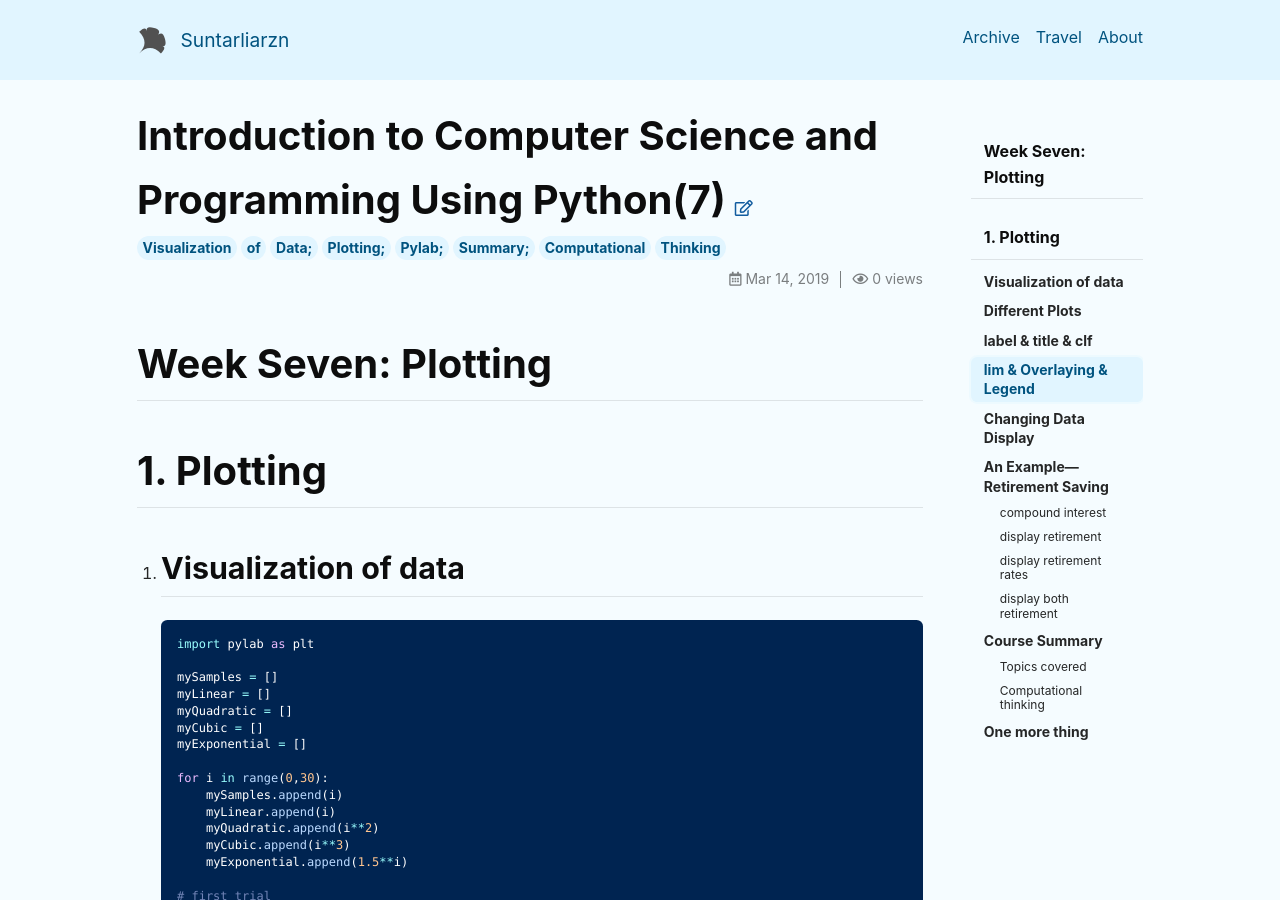
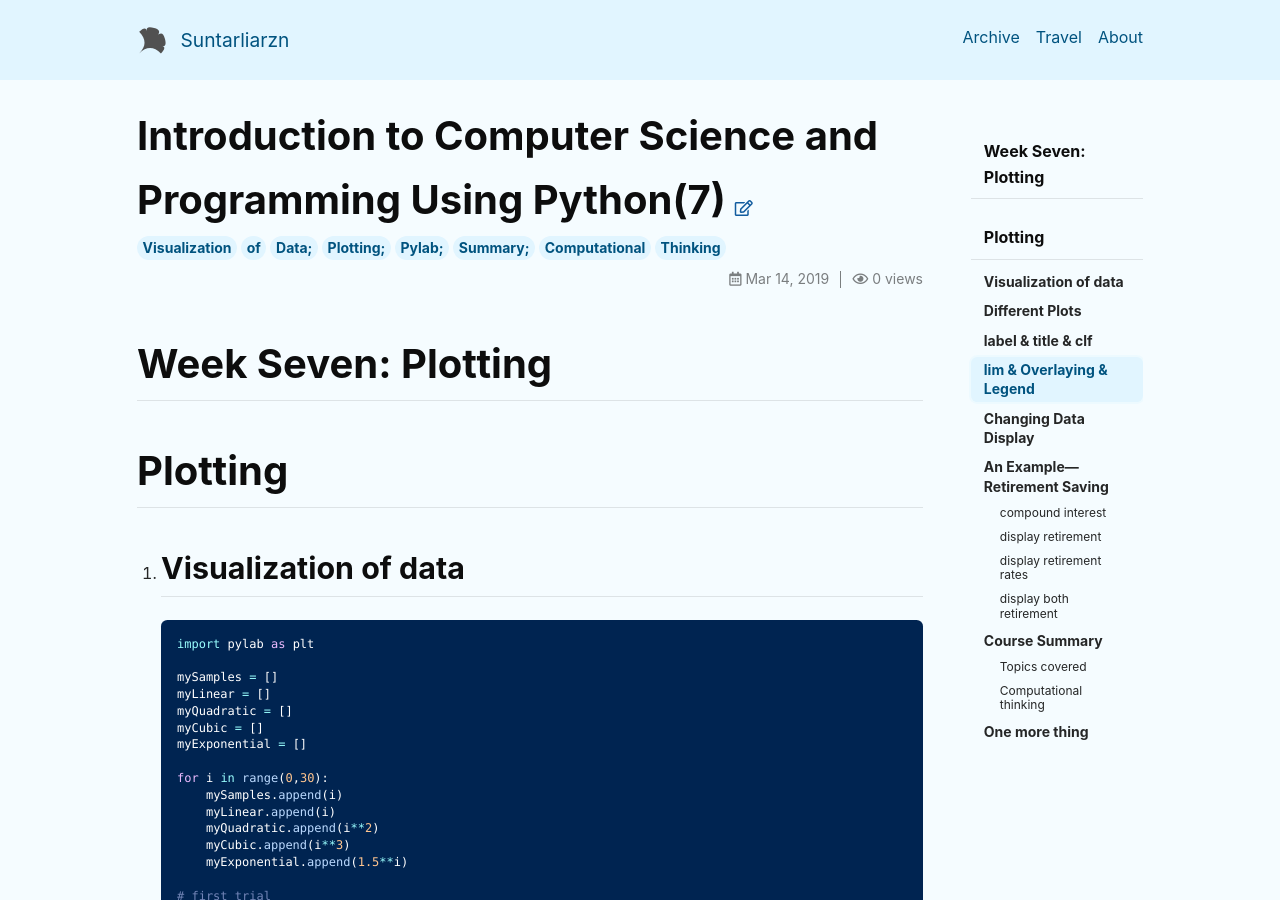
Before and after one commit to suntarliarzn/suntarliarzn.github.io, a Jekyll site: the page built from _posts/2019-03-14-Introduction to computer science and programming using Python(7).md, in a window 1280 px wide and 900 px high. Built offline with Jekyll 4.4.1, drawn with Linux system fonts in a browser that asks for light colours; nearby versions of some CDN libraries; comment, search, counter and statistics services are not loaded.

Commit message:
600-07 title

```diff
--- a/_posts/2019-03-14-Introduction to computer science and programming using Python(7).md
+++ b/_posts/2019-03-14-Introduction to computer science and programming using Python(7).md
@@ -12,7 +12,7 @@ layout: article
 
 <!--more-->
 
-# 1.  Plotting
+# Plotting
 
 1. ## Visualization of data
 
```
